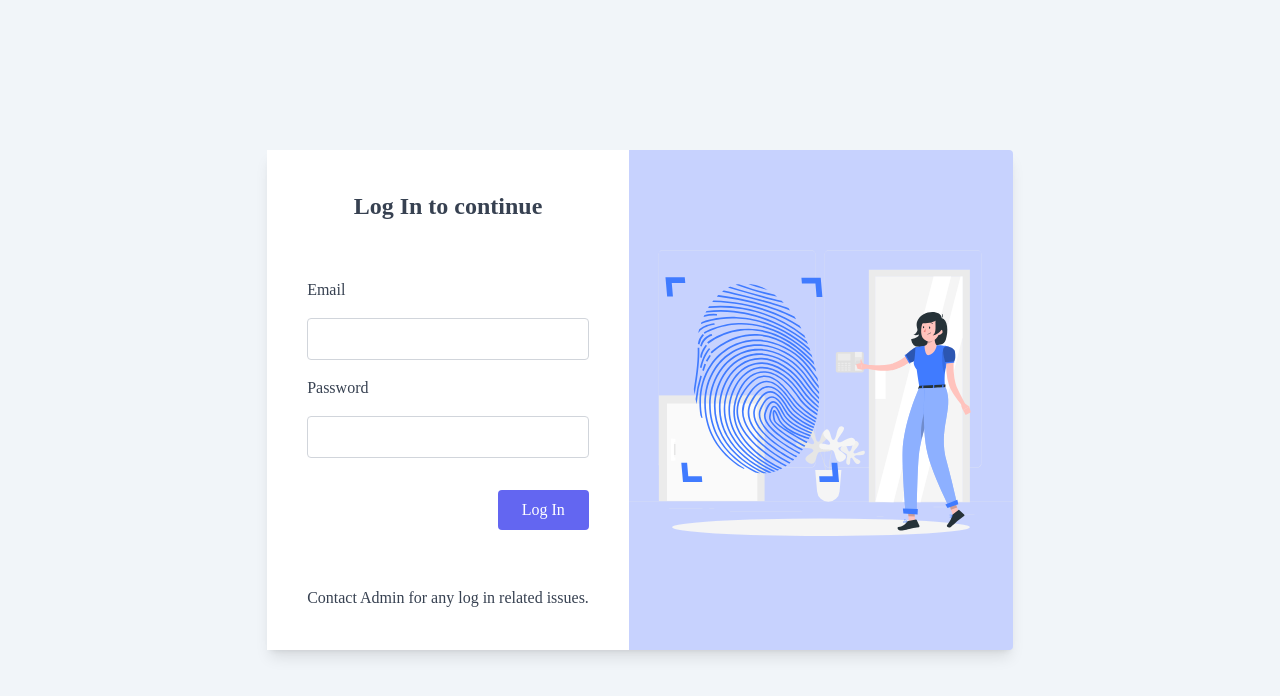
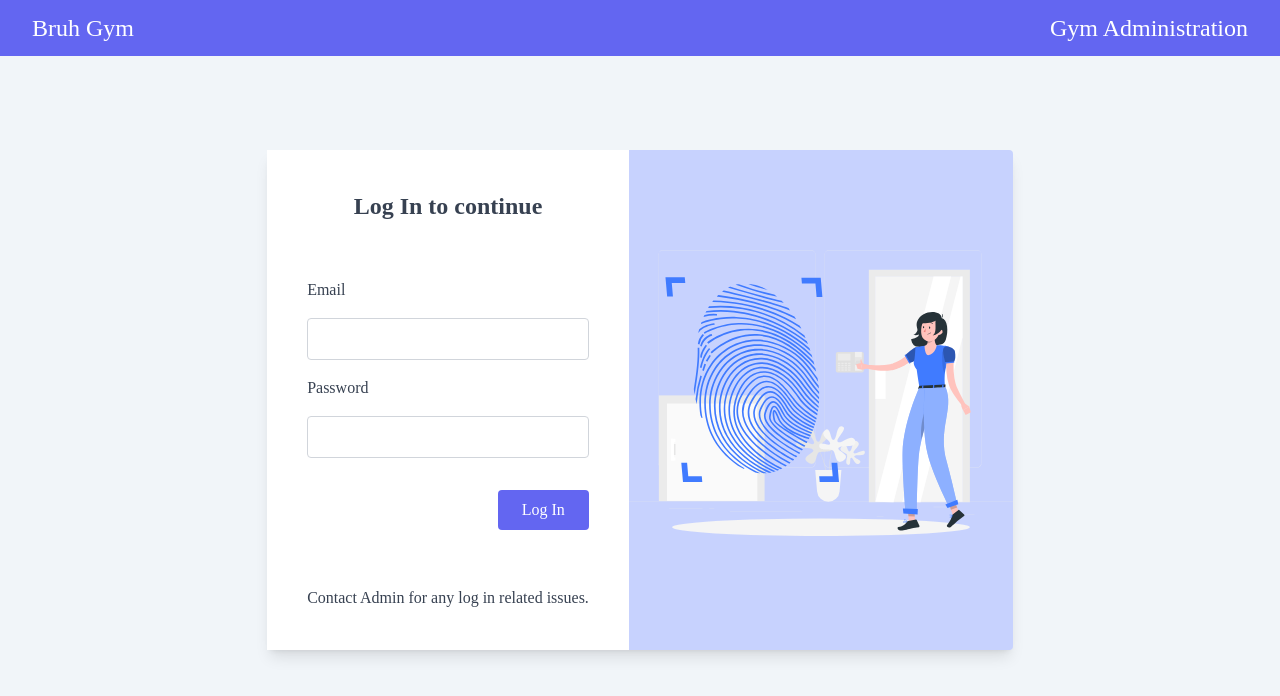
Before and after one commit to Inderpreet-React/gym-management, a React (Create React App) app: page / in a window 1280 px wide. Shown: the top 696 px of the page. Built offline with nearby package versions, Linux system fonts and the light colour scheme; a web font is replaced by a local one.

Commit message:
Navbar initial design

```diff
--- a/src/App.js
+++ b/src/App.js
@@ -1,4 +1,5 @@
 import { Routes, Route } from "react-router-dom";
+import NavBar from "./components/NavBar";
 import LoginPage from "./pages/LoginPage";
 import DashBoardPage from "./pages/DashBoardPage";
 import PageNotFound from "./pages/PageNotFound";
--- a/src/components/NavBar.js
+++ b/src/components/NavBar.js
@@ -1,7 +1,14 @@
 import React from "react";
 
 function NavBar(props) {
-	return <div>NavBar</div>;
+	return (
+		<div className="fixed top-0 left-0 flex h-14 w-full items-center bg-indigo-500 py-2">
+			<div className="flex h-full w-full items-center justify-between  px-8">
+				<h1 className="text-2xl text-white">Bruh Gym</h1>
+				<h1 className="text-2xl text-white">Gym Administration</h1>
+			</div>
+		</div>
+	);
 }
 
 export default NavBar;
--- a/src/index.css
+++ b/src/index.css
@@ -26,7 +26,7 @@
 }
 
 @layer utilities {
-	.login-clip-path {
-		clip-path: polygon(0 0, 100% 0, 100% 100%, 9% 100%);
+	.Navbar-clip-path {
+		clip-path: polygon(1% 0, 100% 0, 99% 100%, 0 100%);
 	}
 }
--- a/src/pages/LoginPage.js
+++ b/src/pages/LoginPage.js
@@ -1,9 +1,12 @@
 import React from "react";
 import LoginForm from "../components/LoginForm";
 import AuthenticationSvg from "../images/AuthenticationSvg.svg";
+import NavBar from "../components/NavBar";
 
 function LoginPage(props) {
 	return (
+		<div className="h-screen">
+			<NavBar />
 			<div className="flex h-screen w-full items-center justify-center bg-slate-100">
 				<div className="flex items-center rounded bg-indigo-200 shadow-lg">
 					<LoginForm />
@@ -14,6 +17,7 @@ function LoginPage(props) {
 					></img>
 				</div>
 			</div>
+		</div>
 	);
 }
 
```
Lines whose indentation alone changed are shown as unchanged.
